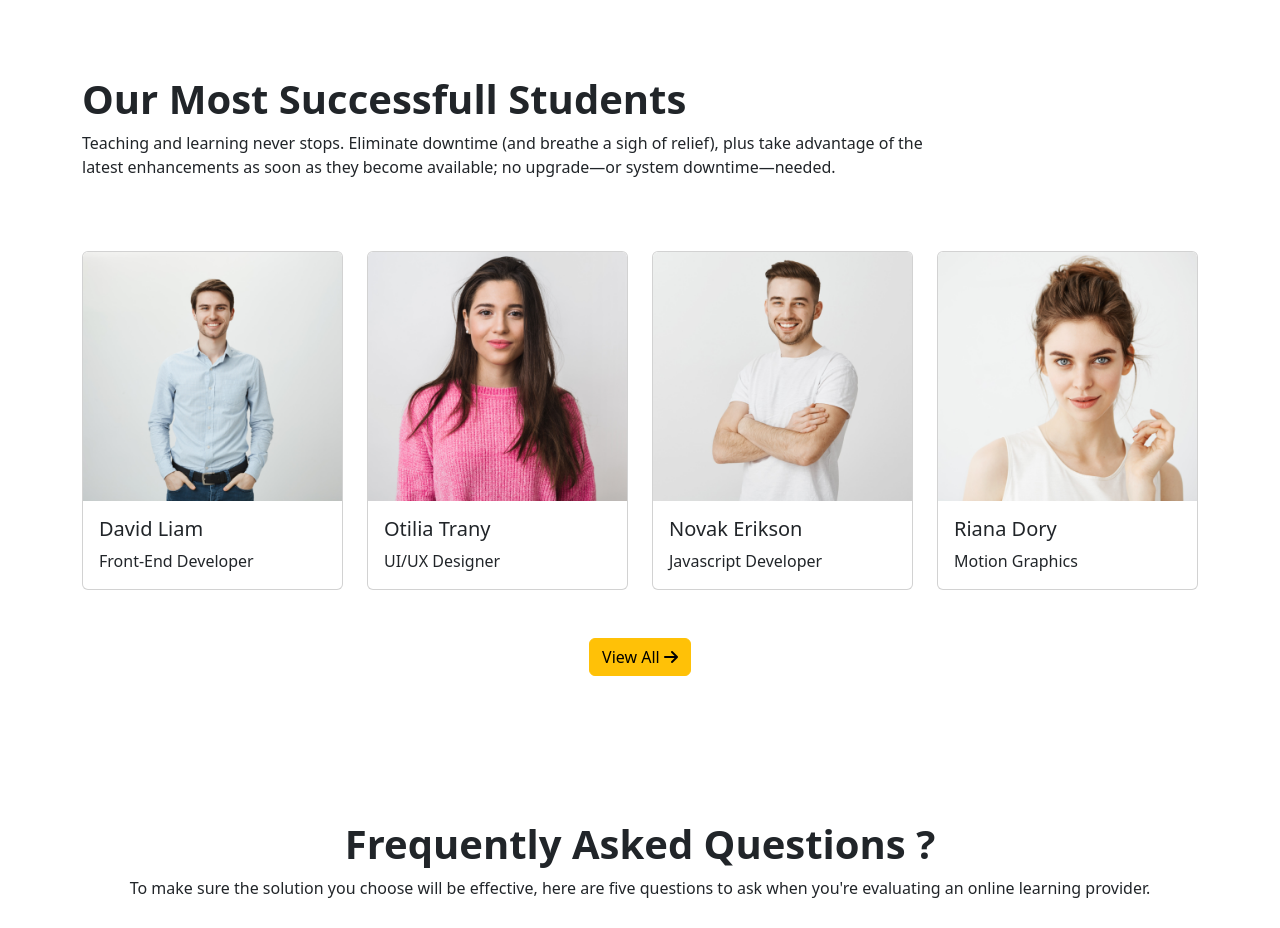
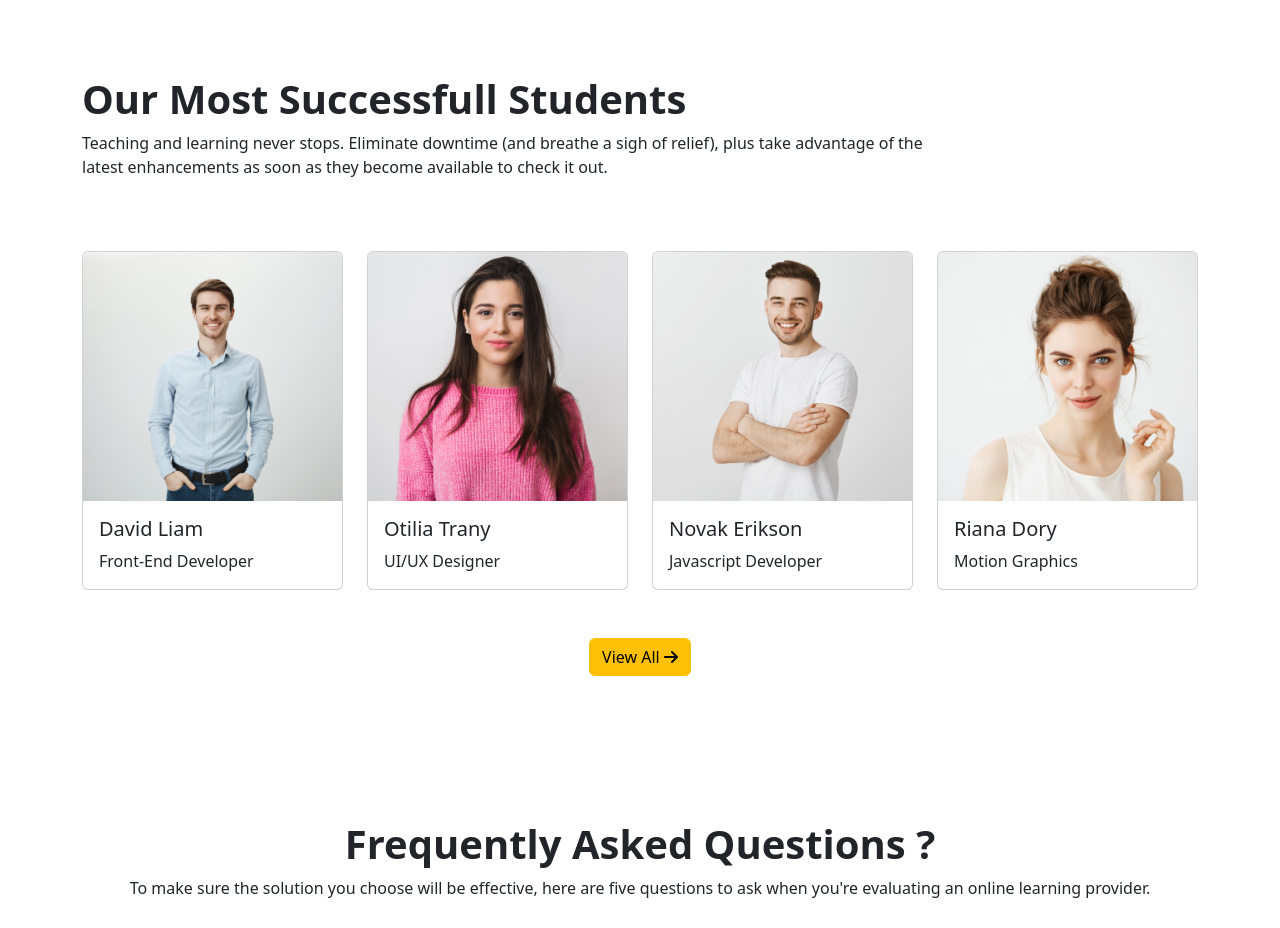
Before and after one commit to mazharulshameem/learn-cube, a plain HTML site: page index.html in a window 1280 px wide. Shown: the part 3200-4128 px from the top of the page. Drawn offline with nearby package versions, Linux system fonts and the light colour scheme.

```diff
--- a/index.html
+++ b/index.html
@@ -297,7 +297,7 @@
 <section class=" container mt-5 pt-5" id="feedback">
   <div>
     <h1 class="fw-bold">Our Most Successfull Students</h1>
-    <p>Teaching and learning never stops. Eliminate downtime (and breathe a sigh of relief), plus take advantage of the <br>latest enhancements as soon as they become available; no upgrade—or system downtime—needed.</p>
+    <p>Teaching and learning never stops. Eliminate downtime (and breathe a sigh of relief), plus take advantage of the <br>latest enhancements as soon as they become available to check it out.</p>
   </div>
   <div class="row row-cols-1 row-cols-md-3 g-4 mt-5">
     <div class="col-lg-3 col-md-6 col-sm-12">
```
